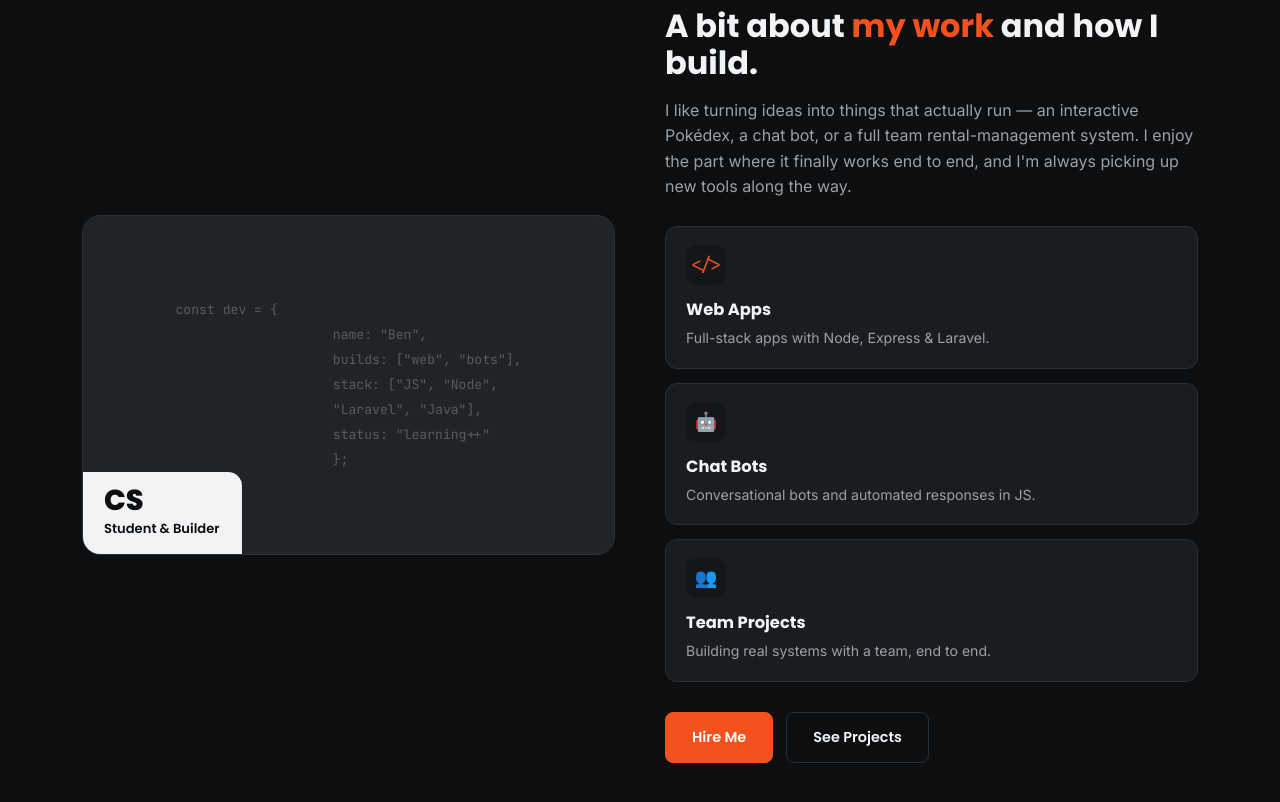
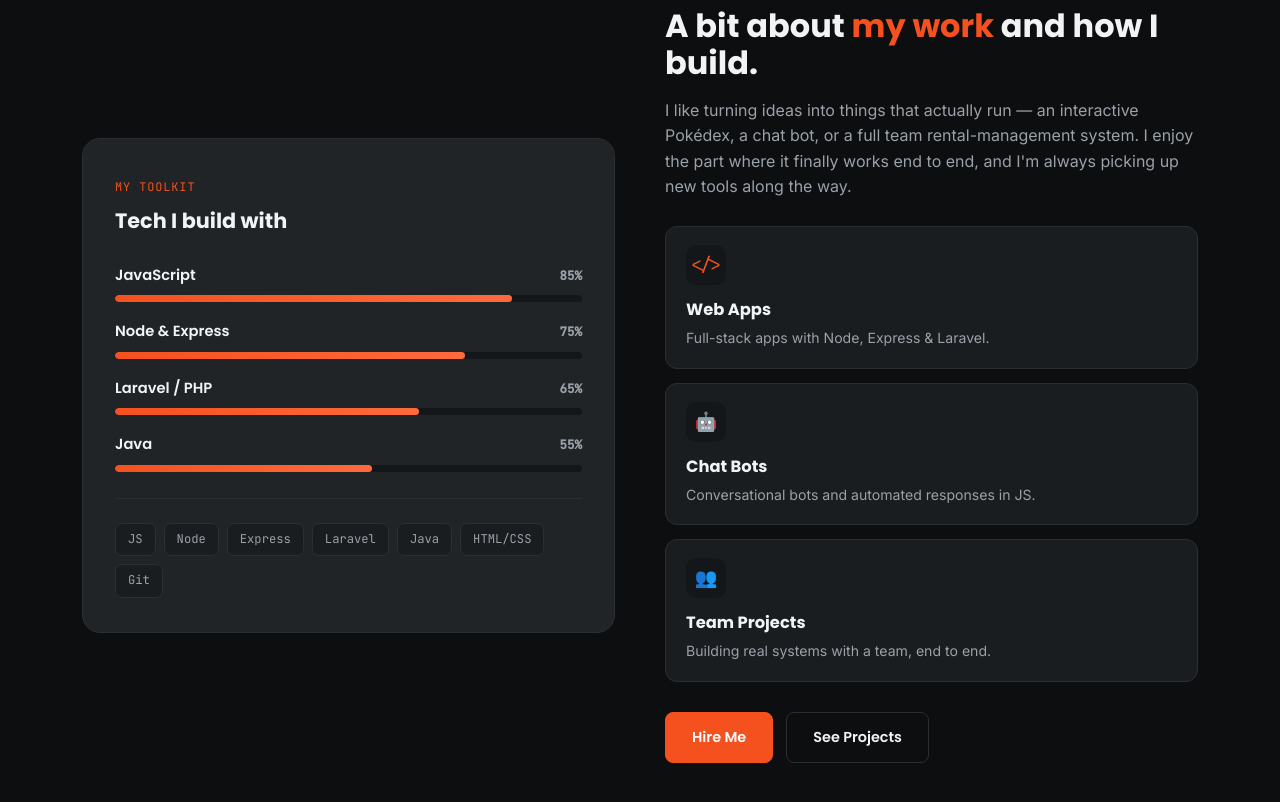
Before and after one commit to alexandretzy/portfolio, a plain HTML site: page index.html in a window 1280 px wide. Shown: the part 827-1629 px from the top of the page. Drawn offline with Linux system fonts and the light colour scheme.

Commit message:
Changes in the about seciton

```diff
--- a/index.html
+++ b/index.html
@@ -72,16 +72,30 @@
     <section id="about" class="sec">
         <div class="wrap about-grid">
             <div class="about-visual reveal">
-                <div class="code">const dev = {
-                    name: "Ben",
-                    builds: ["web", "bots"],
-                    stack: ["JS", "Node",
-                    "Laravel", "Java"],
-                    status: "learning++"
-                    };</div>
-                <div class="badge">
-                    <div class="n">CS</div>
-                    <div class="t">Student &amp; Builder</div>
+                <div class="skills-head">
+                    <span class="skills-kicker">My Toolkit</span>
+                    <h4>Tech I build with</h4>
+                </div>
+                <!-- EDIT: tweak skills + percentages to match your level -->
+                <div class="skill">
+                    <div class="skill-row"><span>JavaScript</span><span class="skill-pct">85%</span></div>
+                    <div class="skill-bar"><i style="width:85%"></i></div>
+                </div>
+                <div class="skill">
+                    <div class="skill-row"><span>Node &amp; Express</span><span class="skill-pct">75%</span></div>
+                    <div class="skill-bar"><i style="width:75%"></i></div>
+                </div>
+                <div class="skill">
+                    <div class="skill-row"><span>Laravel / PHP</span><span class="skill-pct">65%</span></div>
+                    <div class="skill-bar"><i style="width:65%"></i></div>
+                </div>
+                <div class="skill">
+                    <div class="skill-row"><span>Java</span><span class="skill-pct">55%</span></div>
+                    <div class="skill-bar"><i style="width:55%"></i></div>
+                </div>
+                <div class="tech-tags">
+                    <span>JS</span><span>Node</span><span>Express</span>
+                    <span>Laravel</span><span>Java</span><span>HTML/CSS</span><span>Git</span>
                 </div>
             </div>
             <div class="about-copy reveal">
--- a/style.css
+++ b/style.css
@@ -344,46 +344,85 @@ nav .wrap {
     border-radius: 18px;
     border: 1px solid var(--line);
     background: var(--card-2);
-    min-height: 340px;
+    padding: 34px 32px
+}
+
+.skills-head {
+    margin-bottom: 26px
+}
+
+.skills-kicker {
+    font-family: var(--mono);
+    font-size: .74rem;
+    letter-spacing: .08em;
+    text-transform: uppercase;
+    color: var(--coral)
+}
+
+.skills-head h4 {
+    font-family: var(--disp);
+    font-weight: 700;
+    font-size: 1.3rem;
+    margin-top: 6px
+}
+
+.skill {
+    margin-bottom: 18px
+}
+
+.skill-row {
     display: flex;
-    align-items: center;
-    justify-content: center;
+    justify-content: space-between;
+    align-items: baseline;
+    font-family: var(--disp);
+    font-weight: 600;
+    font-size: .92rem;
+    margin-bottom: 8px
+}
+
+.skill-pct {
+    font-family: var(--mono);
+    font-size: .78rem;
+    color: var(--text-soft)
+}
+
+.skill-bar {
+    height: 7px;
+    border-radius: 99px;
+    background: var(--bg-2);
     overflow: hidden
 }
 
-.about-visual .code {
-    font-family: var(--mono);
-    font-size: .82rem;
-    color: var(--text-faint);
-    line-height: 1.9;
-    padding: 30px;
-    white-space: pre;
-    opacity: .8
+.skill-bar i {
+    display: block;
+    height: 100%;
+    border-radius: 99px;
+    background: linear-gradient(90deg, var(--coral), var(--coral-bright))
 }
 
-.about-visual .badge {
-    position: absolute;
-    bottom: -1px;
-    left: -1px;
-    background: var(--text);
-    color: var(--bg);
-    border-radius: 0 14px 0 14px;
-    padding: 16px 22px;
-    text-align: left
+.tech-tags {
+    display: flex;
+    flex-wrap: wrap;
+    gap: 8px;
+    margin-top: 26px;
+    padding-top: 24px;
+    border-top: 1px solid var(--line)
 }
 
-.about-visual .badge .n {
-    font-family: var(--disp);
-    font-weight: 800;
-    font-size: 1.8rem;
-    line-height: .9
+.tech-tags span {
+    font-family: var(--mono);
+    font-size: .76rem;
+    color: var(--text-soft);
+    background: var(--card);
+    border: 1px solid var(--line);
+    border-radius: 7px;
+    padding: 6px 12px;
+    transition: all .16s
 }
 
-.about-visual .badge .t {
-    font-family: var(--disp);
-    font-weight: 600;
-    font-size: .82rem;
-    margin-top: 4px
+.tech-tags span:hover {
+    border-color: var(--coral);
+    color: var(--coral)
 }
 
 .about-copy h3 {
```
